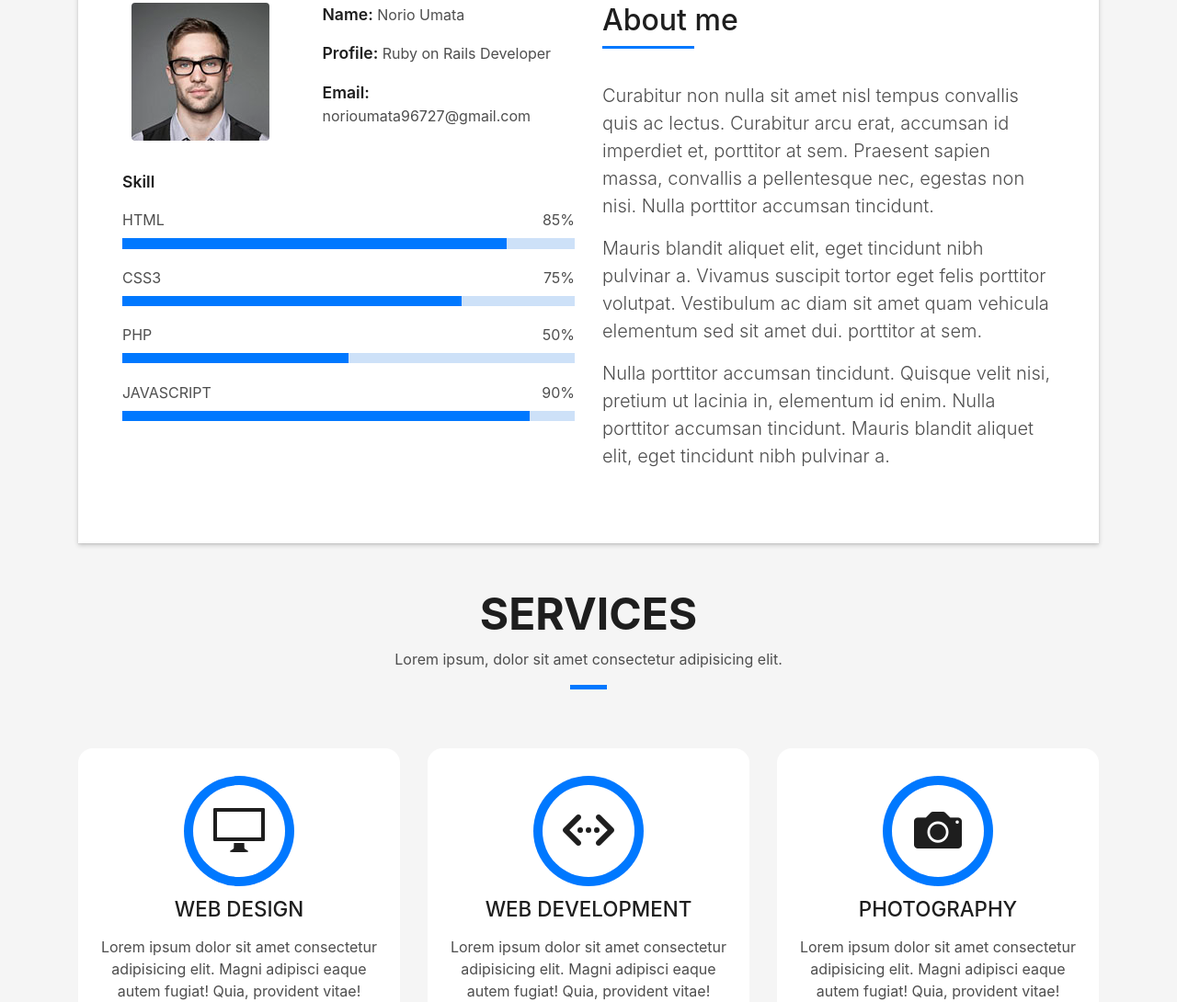
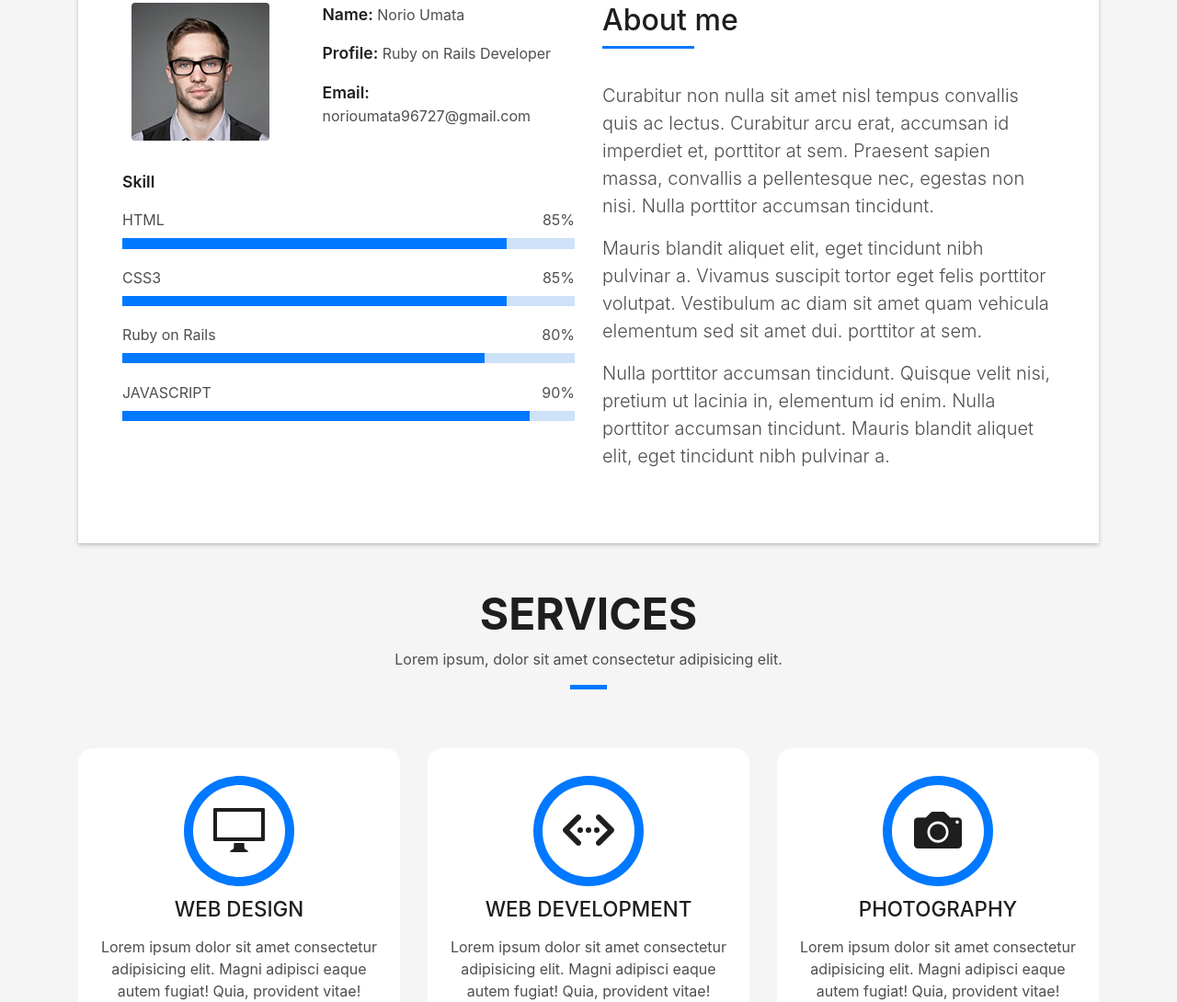
Before and after one commit to coolcoderwang727/coolcoderwang727.github.io, a plain HTML site: page index.html in a window 1280 px wide. Shown: the part 925-2015 px from the top of the page at 92% size. Drawn offline with Linux system fonts and the light colour scheme; files whose address does not match are found by name.

Commit message:
Fix: update skills

```diff
--- a/index.html
+++ b/index.html
@@ -111,14 +111,14 @@
                     <div class="progress-bar" role="progressbar" style="width: 85%;" aria-valuenow="85" aria-valuemin="0"
                       aria-valuemax="100"></div>
                   </div>
-                  <span>CSS3</span> <span class="pull-right">75%</span>
+                  <span>CSS3</span> <span class="pull-right">85%</span>
                   <div class="progress">
-                    <div class="progress-bar" role="progressbar" style="width: 75%" aria-valuenow="75" aria-valuemin="0"
+                    <div class="progress-bar" role="progressbar" style="width: 85%" aria-valuenow="85" aria-valuemin="0"
                       aria-valuemax="100"></div>
                   </div>
-                  <span>PHP</span> <span class="pull-right">50%</span>
+                  <span>Ruby on Rails</span> <span class="pull-right">80%</span>
                   <div class="progress">
-                    <div class="progress-bar" role="progressbar" style="width: 50%" aria-valuenow="50" aria-valuemin="0"
+                    <div class="progress-bar" role="progressbar" style="width: 80%" aria-valuenow="80" aria-valuemin="0"
                       aria-valuemax="100"></div>
                   </div>
                   <span>JAVASCRIPT</span> <span class="pull-right">90%</span>
```
